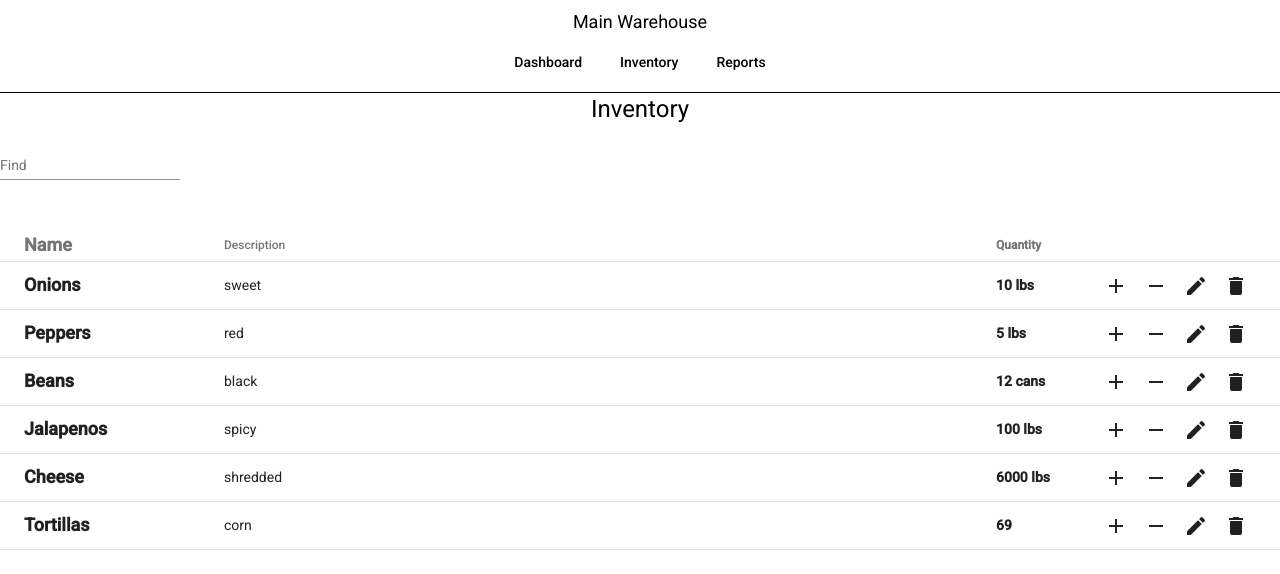
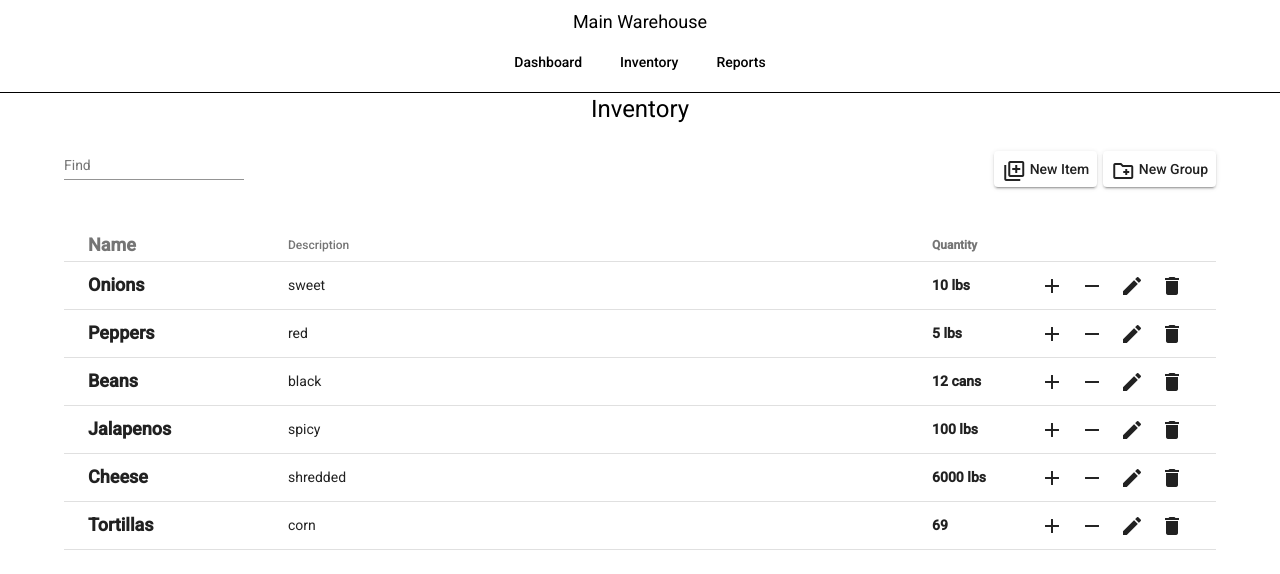
Before and after one commit to ungerecht/warehouse-inventory, an Angular app: page /inventory in a window 1280 px wide. Shown: the top 574 px of the page. Built offline with nearby package versions, Linux system fonts and the light colour scheme.

Commit message:
add container and tool buttons

```diff
--- a/src/app/inventory/inventory.component.html
+++ b/src/app/inventory/inventory.component.html
@@ -1,15 +1,30 @@
 <h1 class="title">{{ title }}</h1>
 
+<div class="container">
   <div class="tools">
-  <mat-form-field>
+    <mat-form-field class="filter-field">
+      <mat-label>Find</mat-label>
       <input
         matInput
         #filterInput
         type="text"
         (keyup)="filter(filterInput.value)"
-      placeholder="Find"
       />
     </mat-form-field>
+    <div class="tools-buttons">
+      <button
+        mat-raised-button
+        class="tools-button"
+        aria-label="aquire inventory"
+      >
+        <mat-icon fontSet="material-icons-outlined">library_add</mat-icon>
+        New Item
+      </button>
+      <button mat-raised-button class="tools-button" aria-label="create folder">
+        <mat-icon fontSet="material-icons-outlined">create_new_folder</mat-icon>
+        New Group
+      </button>
+    </div>
   </div>
 
   <table mat-table [dataSource]="inventory" matSort>
@@ -23,7 +38,9 @@
     </ng-container>
     <ng-container matColumnDef="quantity">
       <th mat-header-cell *matHeaderCellDef mat-sort-header>Quantity</th>
-    <td mat-cell *matCellDef="let item">{{ item.quantity }} {{ item.unit }}</td>
+      <td mat-cell *matCellDef="let item">
+        {{ item.quantity }} {{ item.unit }}
+      </td>
     </ng-container>
     <ng-container matColumnDef="controls">
       <th mat-header-cell *matHeaderCellDef></th>
@@ -45,3 +62,4 @@
     <tr mat-header-row *matHeaderRowDef="displayedColumns"></tr>
     <tr mat-row *matRowDef="let row; columns: displayedColumns"></tr>
   </table>
+</div>
```
Lines whose indentation alone changed are shown as unchanged.
